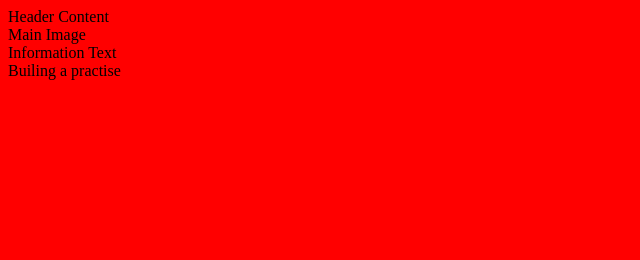
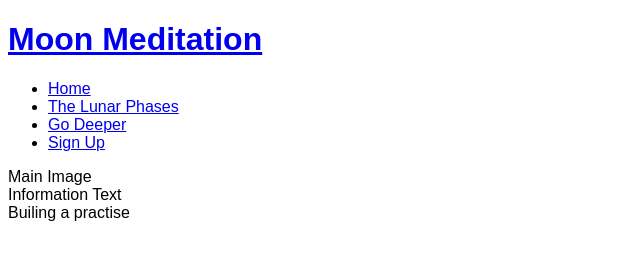
Before and after one commit to delayrider/moon-meditation, a plain HTML site: page index.html in a window 1280 px wide. Shown: the whole page, without its empty margins (0-640 px from the left). Drawn offline with Linux system fonts and the light colour scheme.

Commit message:
Add basic navigation structure

```diff
--- a/assets/css/style.css
+++ b/assets/css/style.css
@@ -1,3 +1,3 @@
 body{
-    background: red;
+    font-family: Arial;
 }
--- a/index.html
+++ b/index.html
@@ -11,7 +11,19 @@
     <title>Moon Meditation</title>
 </head>
 <body>
-    <header>Header Content</header>
+    <header>
+        <a href="index.html">
+            <h1>Moon Meditation</h1>
+        </a>
+        <nav>
+            <ul>
+                <li><a href="index.html">Home</a></li>
+                <li><a href="#">The Lunar Phases</a></li>
+                <li><a href="#">Go Deeper</a></li>
+                <li><a href="#">Sign Up</a></li>
+            </ul>
+        </nav>
+    </header>
     <section>Main Image</section>
     <section>Information Text</section>
     <section>Builing a practise</section>
```
